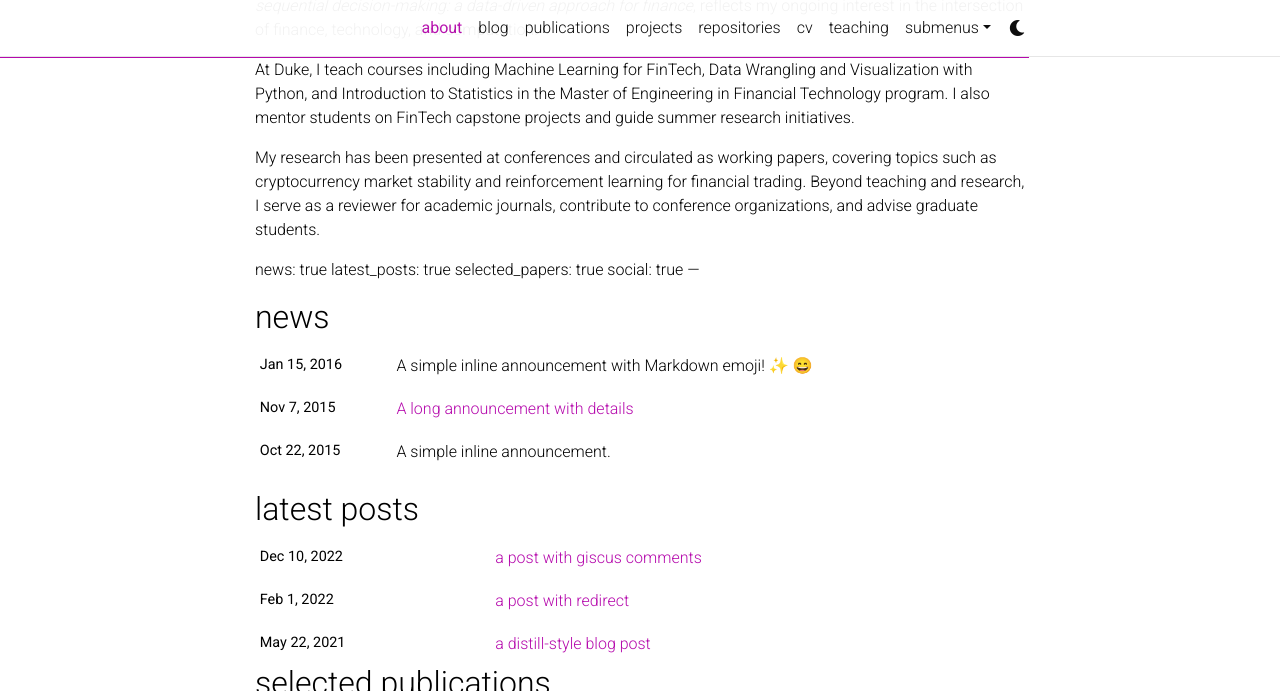
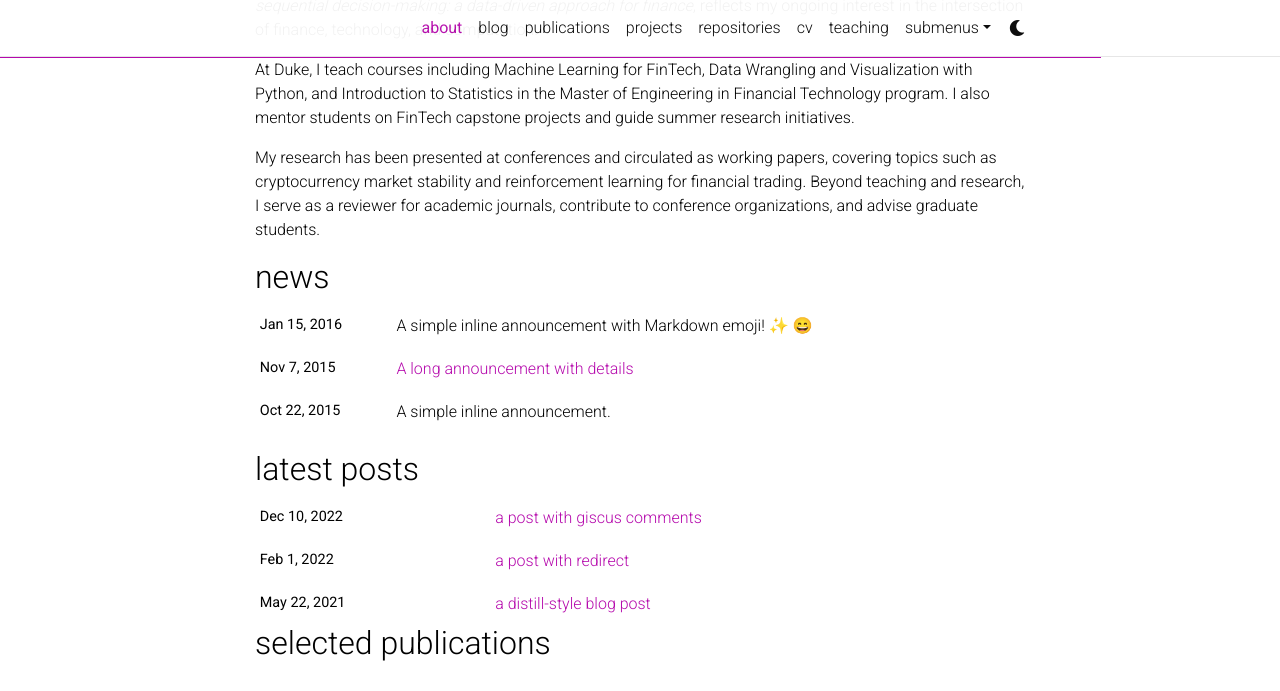
Before and after one commit to Alessiobrini/academic-website, a Jekyll site: the page built from _pages/about.md, in a window 1280 px wide and 900 px high, scrolled down 487 px, cut to the strip 0-691 px from the top of the window. Built offline with Jekyll 4.4.1, drawn with Linux system fonts in a browser that asks for light colours; emoji names are drawn with the system emoji font; comment, search, counter and statistics services are not loaded; a style sheet for code colours, icons or effects is not loaded.

Commit message:
changed deploy

```diff
--- a/_pages/about.md
+++ b/_pages/about.md
@@ -27,9 +27,3 @@
 At Duke, I teach courses including Machine Learning for FinTech, Data Wrangling and Visualization with Python, and Introduction to Statistics in the Master of Engineering in Financial Technology program. I also mentor students on FinTech capstone projects and guide summer research initiatives.
 
 My research has been presented at conferences and circulated as working papers, covering topics such as cryptocurrency market stability and reinforcement learning for financial trading. Beyond teaching and research, I serve as a reviewer for academic journals, contribute to conference organizations, and advise graduate students.
-
-news: true
-latest_posts: true
-selected_papers: true
-social: true
----
```
